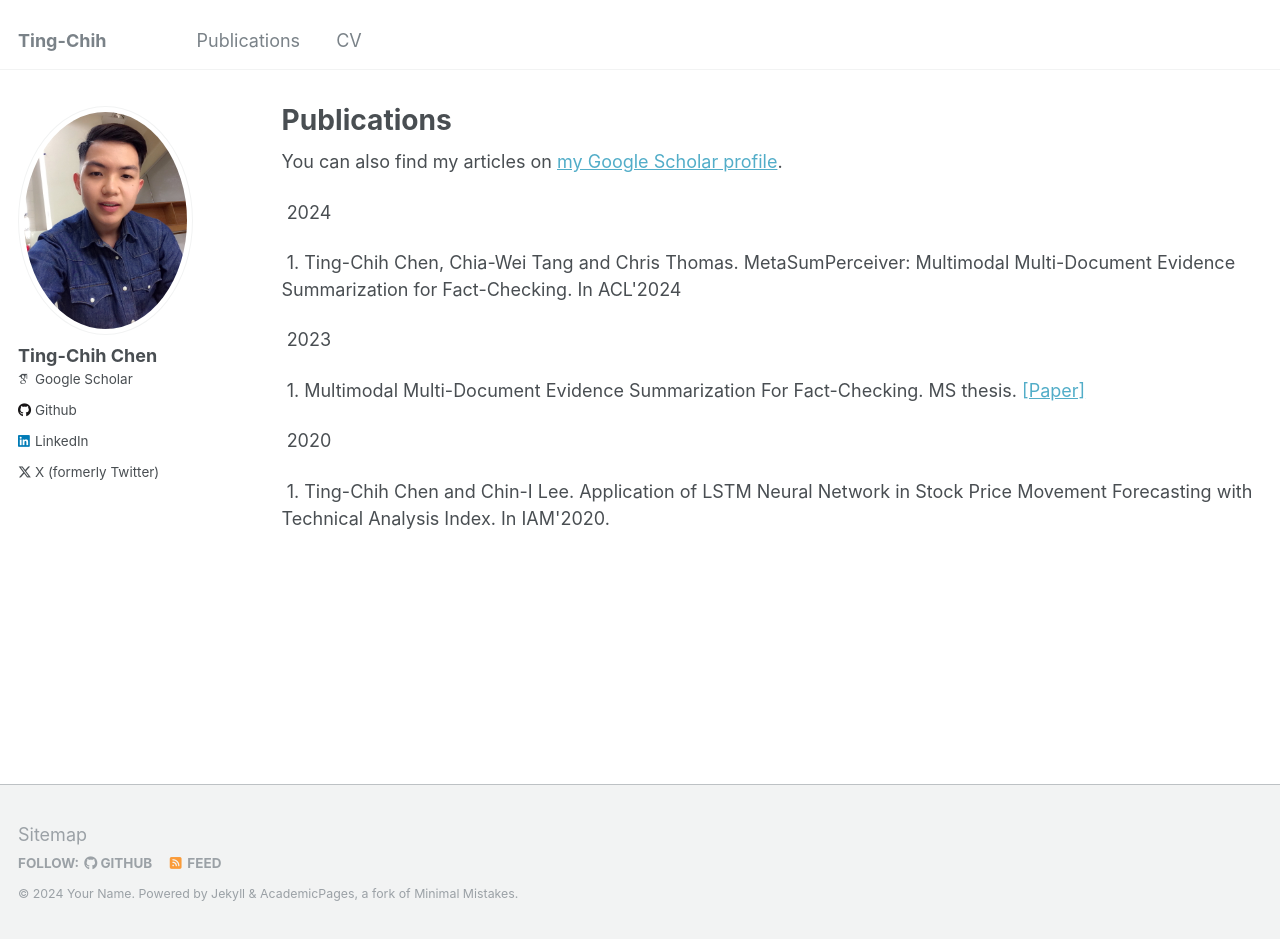
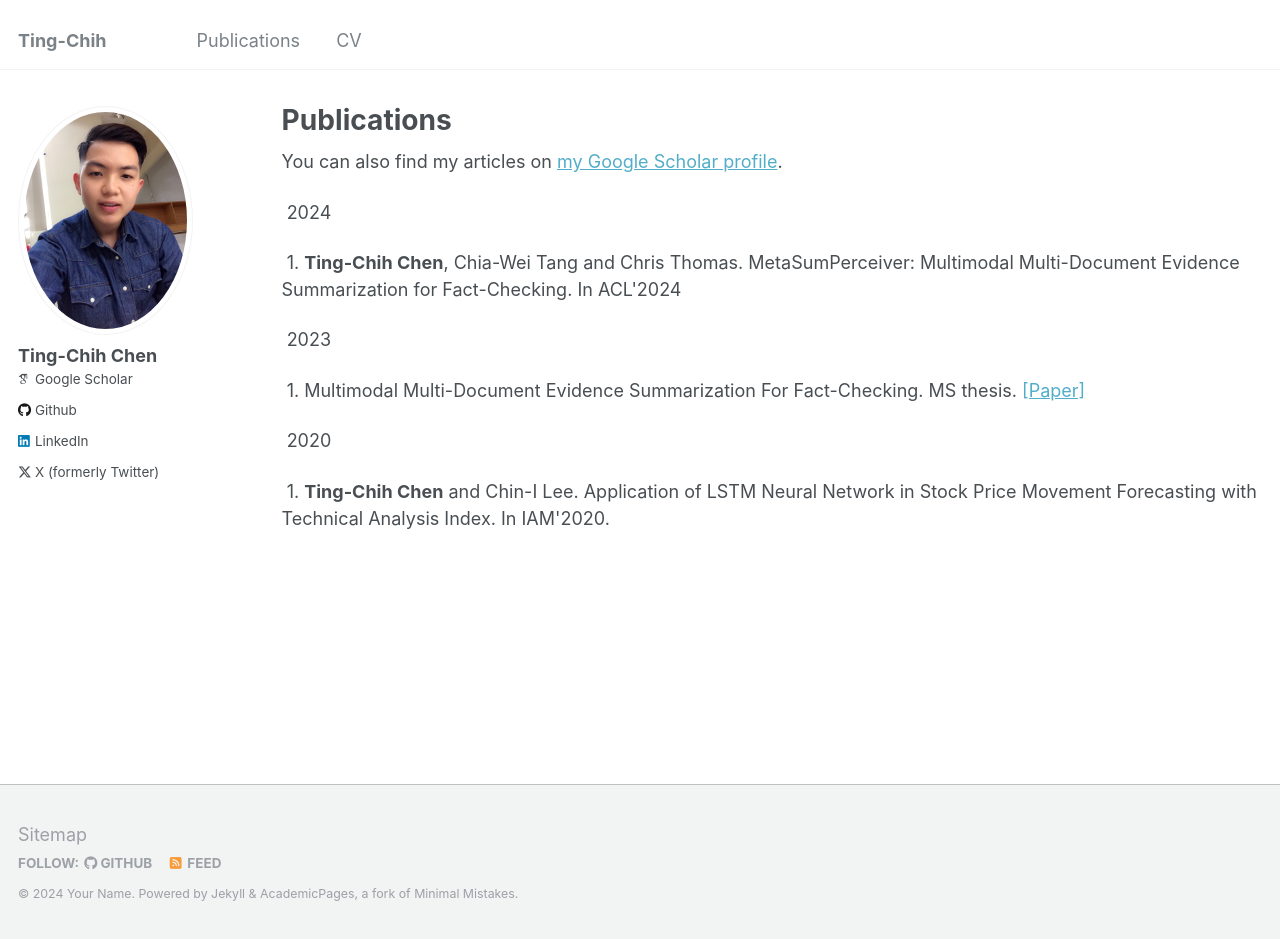
Before and after one commit to tingchihc/tingchihc.github.io, a Jekyll site: the page built from _pages/publications.md, in a window 1280 px wide and 939 px high. Built offline with Jekyll 4.4.1, drawn with Linux system fonts in a browser that asks for light colours; some web fonts are replaced.

Commit message:
Update publications.md

```diff
--- a/_pages/publications.md
+++ b/_pages/publications.md
@@ -9,12 +9,12 @@ author_profile: true
   <div class="wordwrap">You can also find my articles on <a href="{{site.author.googlescholar}}">my Google Scholar profile</a>.</div>
 
   <p><div class="wordwrap"> 2024 </div></p>
-  <div class="wordwrap"> 1. Ting-Chih Chen, Chia-Wei Tang and Chris Thomas. MetaSumPerceiver: Multimodal Multi-Document Evidence Summarization for Fact-Checking. In ACL'2024</div>
+  <div class="wordwrap"> 1. <b>Ting-Chih Chen</b>, Chia-Wei Tang and Chris Thomas. MetaSumPerceiver: Multimodal Multi-Document Evidence Summarization for Fact-Checking. In ACL'2024</div>
 
   <p><div class="wordwrap"> 2023 </div></p>
   <div class="wordwrap"> 1. Multimodal Multi-Document Evidence Summarization For Fact-Checking. MS thesis. <a href="files/VT_Ting_THESIS.pdf">[Paper]</a></div>
 
   <p><div class="wordwrap"> 2020 </div></p>
-  <div class="wordwrap"> 1. Ting-Chih Chen and Chin-I Lee. Application of LSTM Neural Network in Stock Price Movement Forecasting with Technical Analysis Index. In IAM'2020. </div>
+  <div class="wordwrap"> 1. <b>Ting-Chih Chen</b> and Chin-I Lee. Application of LSTM Neural Network in Stock Price Movement Forecasting with Technical Analysis Index. In IAM'2020. </div>
 
 {% endif %}
```
